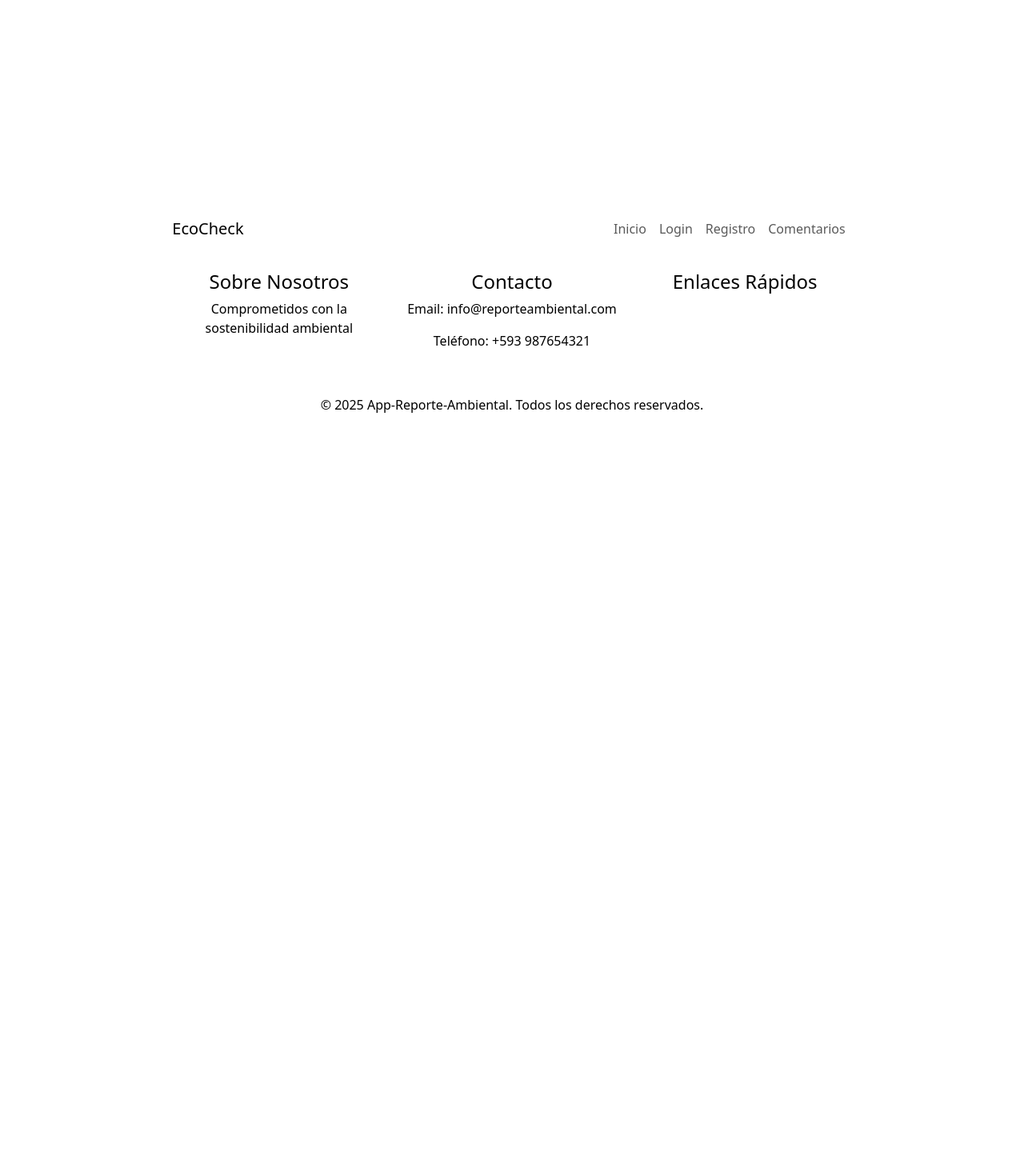
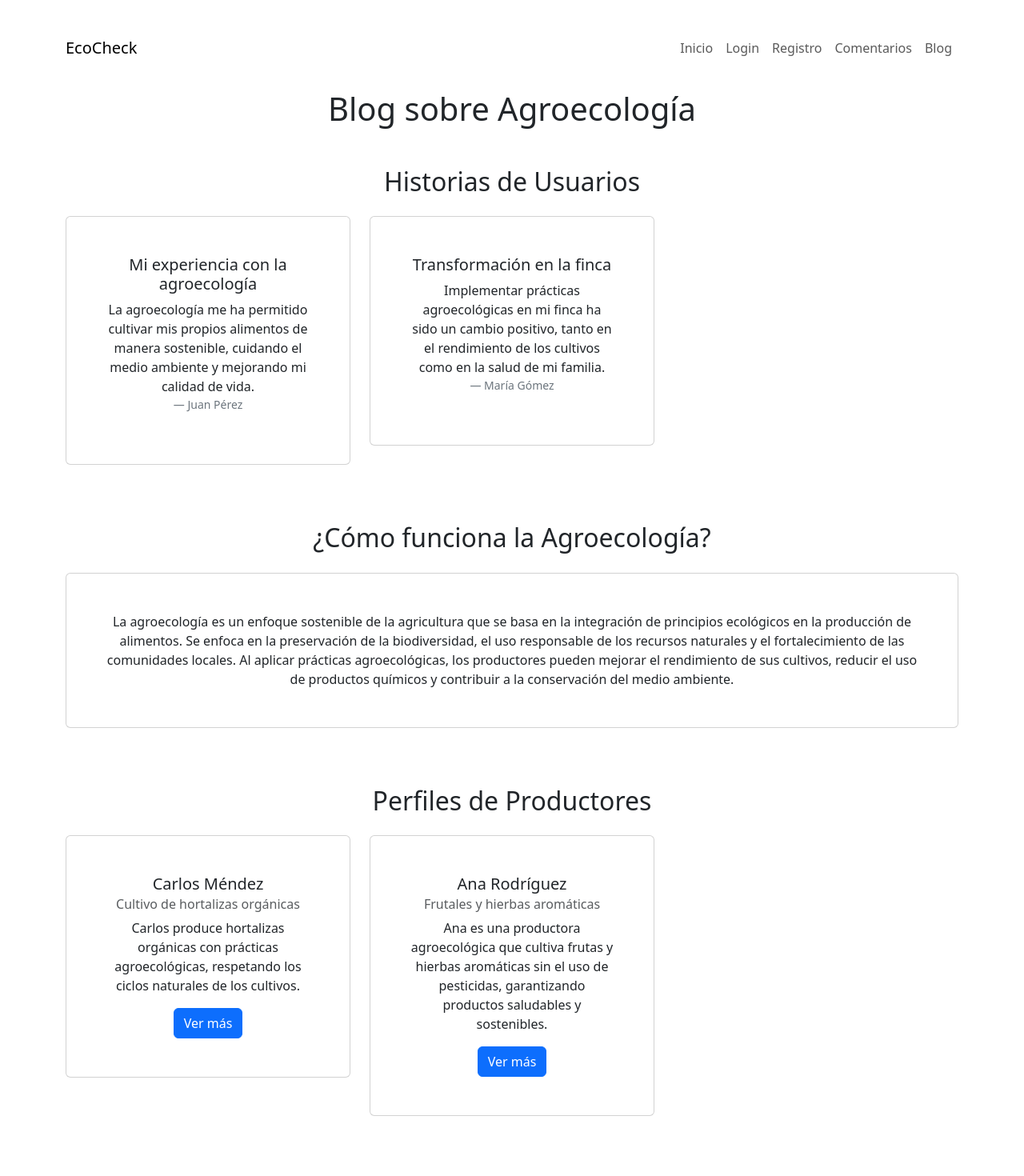
Before and after one commit to cero96/App-ReporteAmbiental, a React (Vite) app in the folder frontend/: page /blog in a window 1280 px wide. Shown: the top 1470 px of the page at 80% size. Before the commit the page ends 800 px from the top, so only its background shows below. Built offline with nearby package versions, Linux system fonts and the light colour scheme.

Commit message:
cambios navbar y blog

```diff
--- a/frontend/src/App.jsx
+++ b/frontend/src/App.jsx
@@ -9,7 +9,9 @@ import Home from './components/Home';
 import Contacto from './components/Contacto';
 import Login from './components/Login';
 import Register from './components/Register';
+import Blog from './components/Blog';
 import GoogleLogin from './components/GoogleLogin';
+
 import Footer from './components/footer';
 
 function App() {
@@ -23,7 +25,8 @@ function App() {
           <Route path="/contacto" element={<Contacto />} />
           <Route path="/login" element={<Login />} />
           <Route path="/register" element={<Register />} />
-          <Route path="/GoogleLogin" element={<GoogleLogin />} />
+          <Route path="/googleLogin" element={<GoogleLogin />} />
+          <Route path="/blog" element={<Blog />} />
           <Route path="/footer" element={<Footer />} />
         </Routes>
         <Footer />
--- a/frontend/src/components/Blog.jsx
+++ b/frontend/src/components/Blog.jsx
@@ -0,0 +1,101 @@
+import React from 'react';
+import { Container, Row, Col, Card, Button } from 'react-bootstrap';
+import 'bootstrap/dist/css/bootstrap.min.css'; // Asegúrate de que Bootstrap está importado correctamente
+
+// Datos de ejemplo (puedes reemplazarlos por datos reales o API)
+const historiasUsuarios = [
+  {
+    id: 1,
+    titulo: 'Mi experiencia con la agroecología',
+    contenido:
+      'La agroecología me ha permitido cultivar mis propios alimentos de manera sostenible, cuidando el medio ambiente y mejorando mi calidad de vida.',
+    autor: 'Juan Pérez',
+  },
+  {
+    id: 2,
+    titulo: 'Transformación en la finca',
+    contenido:
+      'Implementar prácticas agroecológicas en mi finca ha sido un cambio positivo, tanto en el rendimiento de los cultivos como en la salud de mi familia.',
+    autor: 'María Gómez',
+  },
+];
+
+const perfilesProductores = [
+  {
+    id: 1,
+    nombre: 'Carlos Méndez',
+    especialidad: 'Cultivo de hortalizas orgánicas',
+    descripcion:
+      'Carlos produce hortalizas orgánicas con prácticas agroecológicas, respetando los ciclos naturales de los cultivos.',
+  },
+  {
+    id: 2,
+    nombre: 'Ana Rodríguez',
+    especialidad: 'Frutales y hierbas aromáticas',
+    descripcion:
+      'Ana es una productora agroecológica que cultiva frutas y hierbas aromáticas sin el uso de pesticidas, garantizando productos saludables y sostenibles.',
+  },
+];
+
+const Blog = () => {
+  return (
+    <Container>
+      <h1 className="text-center my-4">Blog sobre Agroecología</h1>
+
+      {/* Sección 1: Historias de Usuarios */}
+      <section className="my-5">
+        <h2 className="text-center mb-4">Historias de Usuarios</h2>
+        <Row>
+          {historiasUsuarios.map((historia) => (
+            <Col key={historia.id} md={6} lg={4}>
+              <Card className="mb-4">
+                <Card.Body>
+                  <Card.Title>{historia.titulo}</Card.Title>
+                  <Card.Text>{historia.contenido}</Card.Text>
+                  <footer className="blockquote-footer">{historia.autor}</footer>
+                </Card.Body>
+              </Card>
+            </Col>
+          ))}
+        </Row>
+      </section>
+
+      {/* Sección 2: Cómo funciona la Agroecología */}
+      <section className="my-5">
+        <h2 className="text-center mb-4">¿Cómo funciona la Agroecología?</h2>
+        <Row>
+          <Col md={12}>
+            <Card className="mb-4">
+              <Card.Body>
+                <Card.Text>
+                  La agroecología es un enfoque sostenible de la agricultura que se basa en la integración de principios ecológicos en la producción de alimentos. Se enfoca en la preservación de la biodiversidad, el uso responsable de los recursos naturales y el fortalecimiento de las comunidades locales. Al aplicar prácticas agroecológicas, los productores pueden mejorar el rendimiento de sus cultivos, reducir el uso de productos químicos y contribuir a la conservación del medio ambiente.
+                </Card.Text>
+              </Card.Body>
+            </Card>
+          </Col>
+        </Row>
+      </section>
+
+      {/* Sección 3: Perfiles de Productores */}
+      <section className="my-5">
+        <h2 className="text-center mb-4">Perfiles de Productores</h2>
+        <Row>
+          {perfilesProductores.map((productor) => (
+            <Col key={productor.id} md={6} lg={4}>
+              <Card className="mb-4">
+                <Card.Body>
+                  <Card.Title>{productor.nombre}</Card.Title>
+                  <Card.Subtitle className="mb-2 text-muted">{productor.especialidad}</Card.Subtitle>
+                  <Card.Text>{productor.descripcion}</Card.Text>
+                  <Button variant="primary">Ver más</Button>
+                </Card.Body>
+              </Card>
+            </Col>
+          ))}
+        </Row>
+      </section>
+    </Container>
+  );
+};
+
+export default Blog;
--- a/frontend/src/components/Navbar.jsx
+++ b/frontend/src/components/Navbar.jsx
@@ -32,6 +32,9 @@ const Navbar = () => {
             <li className="nav-item">
               <Link className="nav-link" to="/contacto">Comentarios</Link> {/* Usamos Link en lugar de <a> */}
             </li>
+            <li className="nav-item">
+              <Link className="nav-link" to="/blog">Blog</Link> {/* Usamos Link en lugar de <a> */}
+            </li>
 
           </ul>
         </div>
```
